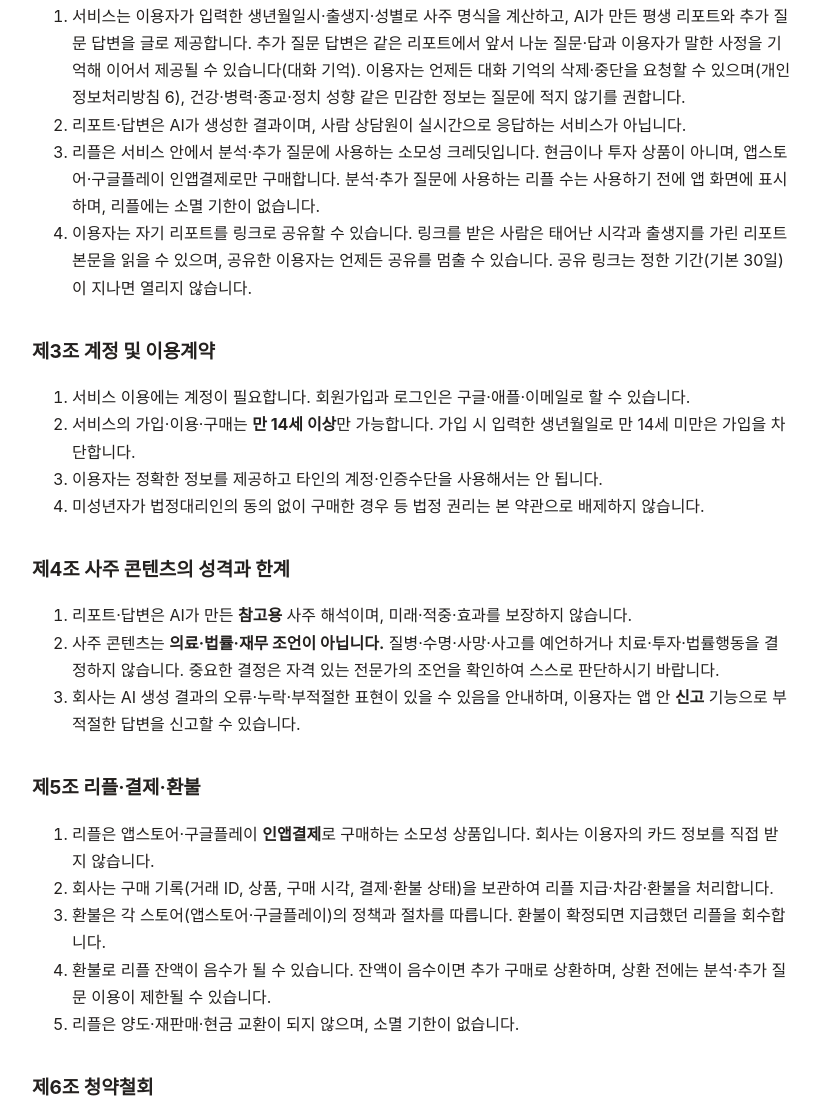
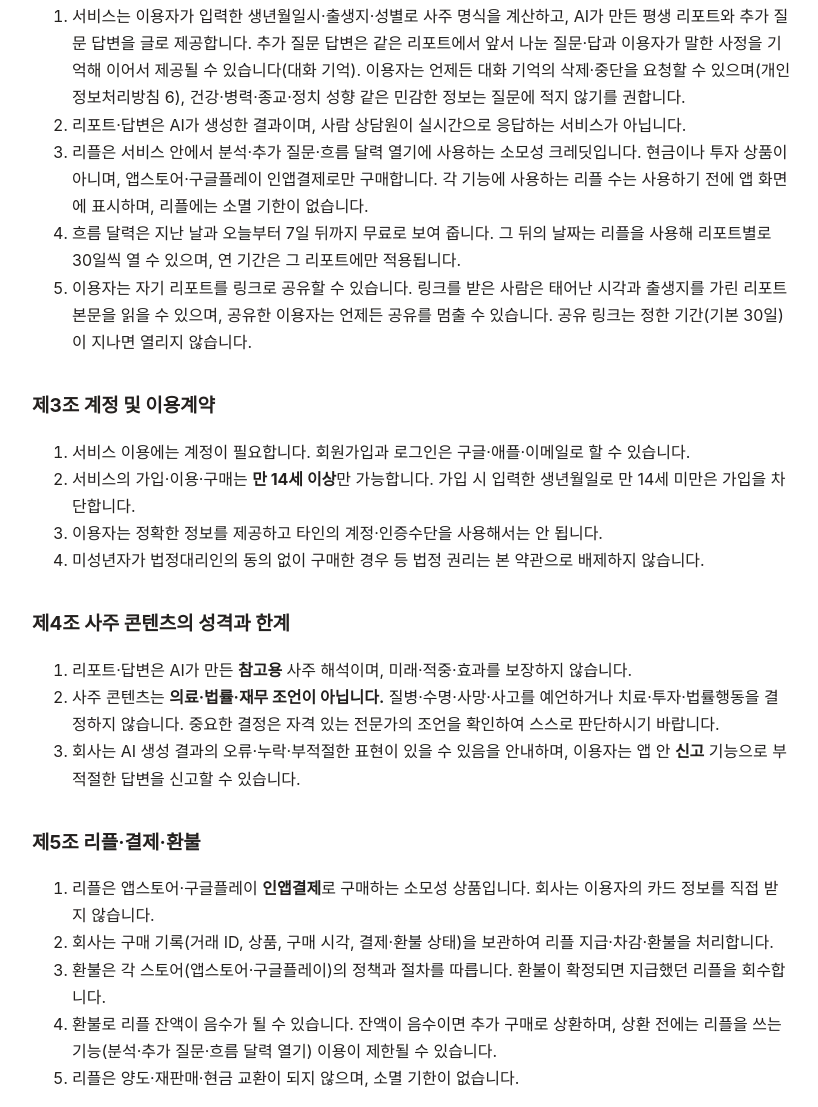
Before and after one commit to PBJ-2/sajuripple-legal, a plain HTML site: page terms.html in a window 1280 px wide. Shown: the part 804-1911 px from the top of the page, without its empty margins (228-1046 px from the left). Drawn offline with Linux system fonts and the light colour scheme.

Commit message:
약관: 리플 사용처에 흐름 달력 열기 추가 — 오늘부터 7일 무료, 그 뒤는 리포트별 30일씩
앱에 달력 열기(리플 차감)가 붙어 '분석·추가 질문에만 쓴다'는 문장이 사실과 어긋나게 됐다.

Co-Authored-By: Claude Opus 5.5 <noreply@anthropic.com>

```diff
--- a/terms.html
+++ b/terms.html
@@ -45,7 +45,8 @@
   <ol>
     <li>서비스는 이용자가 입력한 생년월일시·출생지·성별로 사주 명식을 계산하고, AI가 만든 평생 리포트와 추가 질문 답변을 글로 제공합니다. 추가 질문 답변은 같은 리포트에서 앞서 나눈 질문·답과 이용자가 말한 사정을 기억해 이어서 제공될 수 있습니다(대화 기억). 이용자는 언제든 대화 기억의 삭제·중단을 요청할 수 있으며(개인정보처리방침 6), 건강·병력·종교·정치 성향 같은 민감한 정보는 질문에 적지 않기를 권합니다.</li>
     <li>리포트·답변은 AI가 생성한 결과이며, 사람 상담원이 실시간으로 응답하는 서비스가 아닙니다.</li>
-    <li>리플은 서비스 안에서 분석·추가 질문에 사용하는 소모성 크레딧입니다. 현금이나 투자 상품이 아니며, 앱스토어·구글플레이 인앱결제로만 구매합니다. 분석·추가 질문에 사용하는 리플 수는 사용하기 전에 앱 화면에 표시하며, 리플에는 소멸 기한이 없습니다.</li>
+    <li>리플은 서비스 안에서 분석·추가 질문·흐름 달력 열기에 사용하는 소모성 크레딧입니다. 현금이나 투자 상품이 아니며, 앱스토어·구글플레이 인앱결제로만 구매합니다. 각 기능에 사용하는 리플 수는 사용하기 전에 앱 화면에 표시하며, 리플에는 소멸 기한이 없습니다.</li>
+    <li>흐름 달력은 지난 날과 오늘부터 7일 뒤까지 무료로 보여 줍니다. 그 뒤의 날짜는 리플을 사용해 리포트별로 30일씩 열 수 있으며, 연 기간은 그 리포트에만 적용됩니다.</li>
     <li>이용자는 자기 리포트를 링크로 공유할 수 있습니다. 링크를 받은 사람은 태어난 시각과 출생지를 가린 리포트 본문을 읽을 수 있으며, 공유한 이용자는 언제든 공유를 멈출 수 있습니다. 공유 링크는 정한 기간(기본 30일)이 지나면 열리지 않습니다.</li>
   </ol>
 
@@ -69,7 +70,7 @@
     <li>리플은 앱스토어·구글플레이 <b>인앱결제</b>로 구매하는 소모성 상품입니다. 회사는 이용자의 카드 정보를 직접 받지 않습니다.</li>
     <li>회사는 구매 기록(거래 ID, 상품, 구매 시각, 결제·환불 상태)을 보관하여 리플 지급·차감·환불을 처리합니다.</li>
     <li>환불은 각 스토어(앱스토어·구글플레이)의 정책과 절차를 따릅니다. 환불이 확정되면 지급했던 리플을 회수합니다.</li>
-    <li>환불로 리플 잔액이 음수가 될 수 있습니다. 잔액이 음수이면 추가 구매로 상환하며, 상환 전에는 분석·추가 질문 이용이 제한될 수 있습니다.</li>
+    <li>환불로 리플 잔액이 음수가 될 수 있습니다. 잔액이 음수이면 추가 구매로 상환하며, 상환 전에는 리플을 쓰는 기능(분석·추가 질문·흐름 달력 열기) 이용이 제한될 수 있습니다.</li>
     <li>리플은 양도·재판매·현금 교환이 되지 않으며, 소멸 기한이 없습니다.</li>
   </ol>
 
```
Also changed, not shown: index.html (+1 -1 lines).
